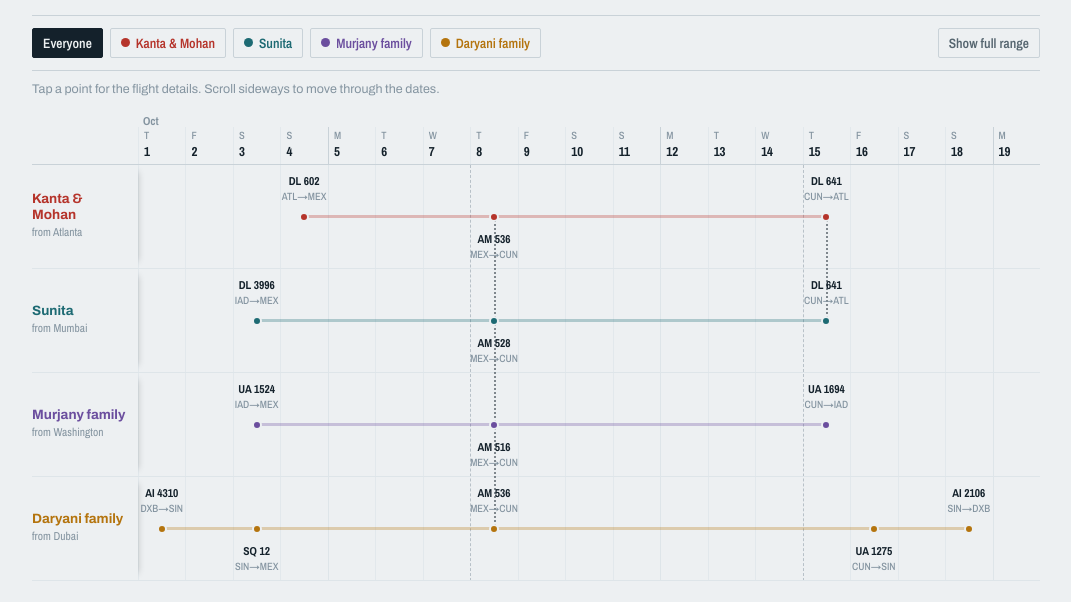
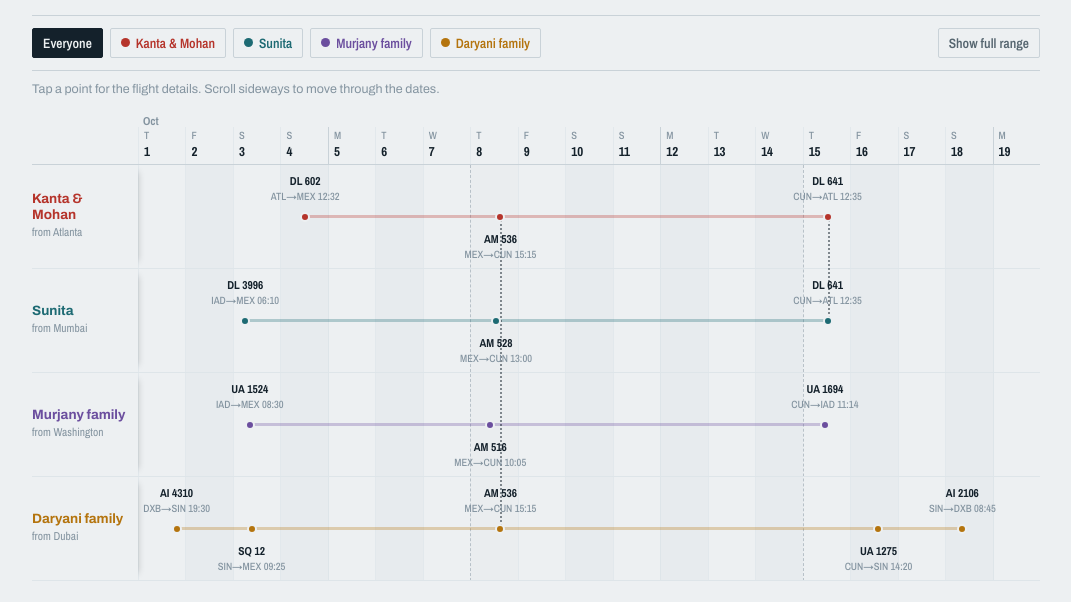
Before and after one commit to siddharth-shinde/mexico-trip, a plain HTML site: page index.html in a window 1280 px wide. Shown: the part 150-752 px from the top of the page, without its empty margins (104-1175 px from the left). Drawn offline with nearby package versions, Linux system fonts and the light colour scheme.

Commit message:
Update index.html

```diff
--- a/index.html
+++ b/index.html
@@ -59,6 +59,7 @@ h1{font-size:clamp(28px,7vw,46px);line-height:1.03;letter-spacing:-.025em;font-w
 .ruler{position:relative;height:38px;border-bottom:1px solid var(--rule);margin-top:16px}
 .rday{position:absolute;top:0;bottom:0;border-left:1px solid var(--grid)}
 .rday.week{border-left-color:var(--rule)}
+.gl.alt{background:rgba(128,150,165,.055)}
 .rday b{position:absolute;top:15px;left:5px;font-family:"Archivo Narrow",Arial,sans-serif;font-size:13px;font-weight:700}
 .rday i{position:absolute;top:1px;left:5px;font-style:normal;font-size:10.5px;font-weight:500;
   font-family:"Archivo Narrow",Arial,sans-serif;color:var(--ink-faint)}
@@ -143,7 +144,7 @@ footer p{margin:0 0 4px}
   <div class="detail" id="detail"></div>
 
   <footer>
-    <p>Times are local to the airport shown. Flights only — hotels and ground travel aren't in here yet.</p>
+    <p>Each point sits at its departure time within the day, so earlier flights fall to the left. Times are local to the airport shown. Flights only — hotels and ground travel aren't in here yet.</p>
     <p>Last updated 23 September 2026.</p>
   </footer>
 </div>
@@ -206,7 +207,9 @@ let RANGE={...CORE},full=false,active="all",selected=null;
 
 const cssNum=v=>parseFloat(getComputedStyle(document.documentElement).getPropertyValue(v));
 const px=()=>cssNum("--day-w"), labelW=()=>cssNum("--label-w"), laneH=()=>cssNum("--lane-h");
-const xOf=iso=>labelW()+(d2n(iso)-d2n(RANGE.from))*px()+px()/2;
+const frac=t=>{if(!t)return .5;const[h,m]=t.split(":").map(Number);return Math.min(.94,Math.max(.06,(h*60+m)/1440));};
+const xOf=(iso,t)=>labelW()+(d2n(iso)-d2n(RANGE.from)+frac(t))*px();
+const xJ=j=>xOf(j.date,j.legs[0].at);
 
 function buildChips(){
   const c=document.getElementById("chips");
@@ -263,7 +266,8 @@ function draw(){
     const dt=n2d(d2n(RANGE.from)+i);
     const iso=dt.toISOString().slice(0,10);
     const g=document.createElement("div");
-    g.className="gl"+(dt.getUTCDay()===1?" week":"")+(HOT.includes(iso)?" hot":"");
+    g.className="gl"+(dt.getUTCDay()===1?" week":"")+(HOT.includes(iso)?" hot":"")+(i%2?" alt":"");
+    g.style.width=px()+"px";
     g.style.left=(labelW()+i*px())+"px";gw.appendChild(g);
   }
   lanes.appendChild(gw);
@@ -280,14 +284,14 @@ function draw(){
     const mine=J.filter(j=>j.who.includes(id)&&d2n(j.date)>=d2n(RANGE.from)&&d2n(j.date)<=d2n(RANGE.to))
                 .sort((a,b)=>d2n(a.date)-d2n(b.date));
     if(mine.length>1){
-      const x1=xOf(mine[0].date),x2=xOf(mine[mine.length-1].date);
+      const x1=xJ(mine[0]),x2=xJ(mine[mine.length-1]);
       const rail=document.createElement("div");rail.className="rail";
       rail.style.left=x1+"px";rail.style.width=(x2-x1)+"px";lane.appendChild(rail);
       for(let i=0;i<mine.length-1;i++){
         const arr=mine[i].legs[mine[i].legs.length-1].b;
         const dep=mine[i+1].legs[0].a;
         if(arr!==dep){
-          const ga=xOf(mine[i].date),gb=xOf(mine[i+1].date);
+          const ga=xJ(mine[i]),gb=xJ(mine[i+1]);
           const g=document.createElement("div");g.className="gap";
           g.style.left=ga+"px";g.style.width=(gb-ga)+"px";lane.appendChild(g);
           const t=document.createElement("div");t.className="gap-note";
@@ -299,13 +303,13 @@ function draw(){
     mine.forEach((j,i)=>{
       const b=document.createElement("button");
       b.className="mk "+(i%2?"down":"up");
-      b.style.left=xOf(j.date)+"px";
+      b.style.left=xJ(j)+"px";
       b.setAttribute("aria-pressed",selected===j.id?"true":"false");
       const f=j.legs[0],l=j.legs[j.legs.length-1];
       b.setAttribute("aria-label",`${f.f}, ${f.a} to ${l.b}`);
       const cap=document.createElement("span");cap.className="cap";
       cap.textContent=f.f.split(" / ")[0];
-      const rt=document.createElement("span");rt.className="rt";rt.textContent=f.a+"→"+l.b;
+      const rt=document.createElement("span");rt.className="rt";rt.textContent=f.a+"→"+l.b+"  "+f.at;
       cap.appendChild(rt);b.appendChild(cap);
       b.addEventListener("click",()=>{selected=j.id;draw();showDetail(j);});
       lane.appendChild(b);
@@ -319,7 +323,7 @@ function draw(){
     if(rows.length<2)return;
     const y1=rows[0]*laneH()+laneH()/2,y2=rows[rows.length-1]*laneH()+laneH()/2;
     const t=document.createElement("div");t.className="tie";
-    t.style.left=xOf(j.date)+"px";t.style.top=y1+"px";t.style.height=(y2-y1)+"px";
+    t.style.left=xJ(j)+"px";t.style.top=y1+"px";t.style.height=(y2-y1)+"px";
     lanes.appendChild(t);
   });
 
```
